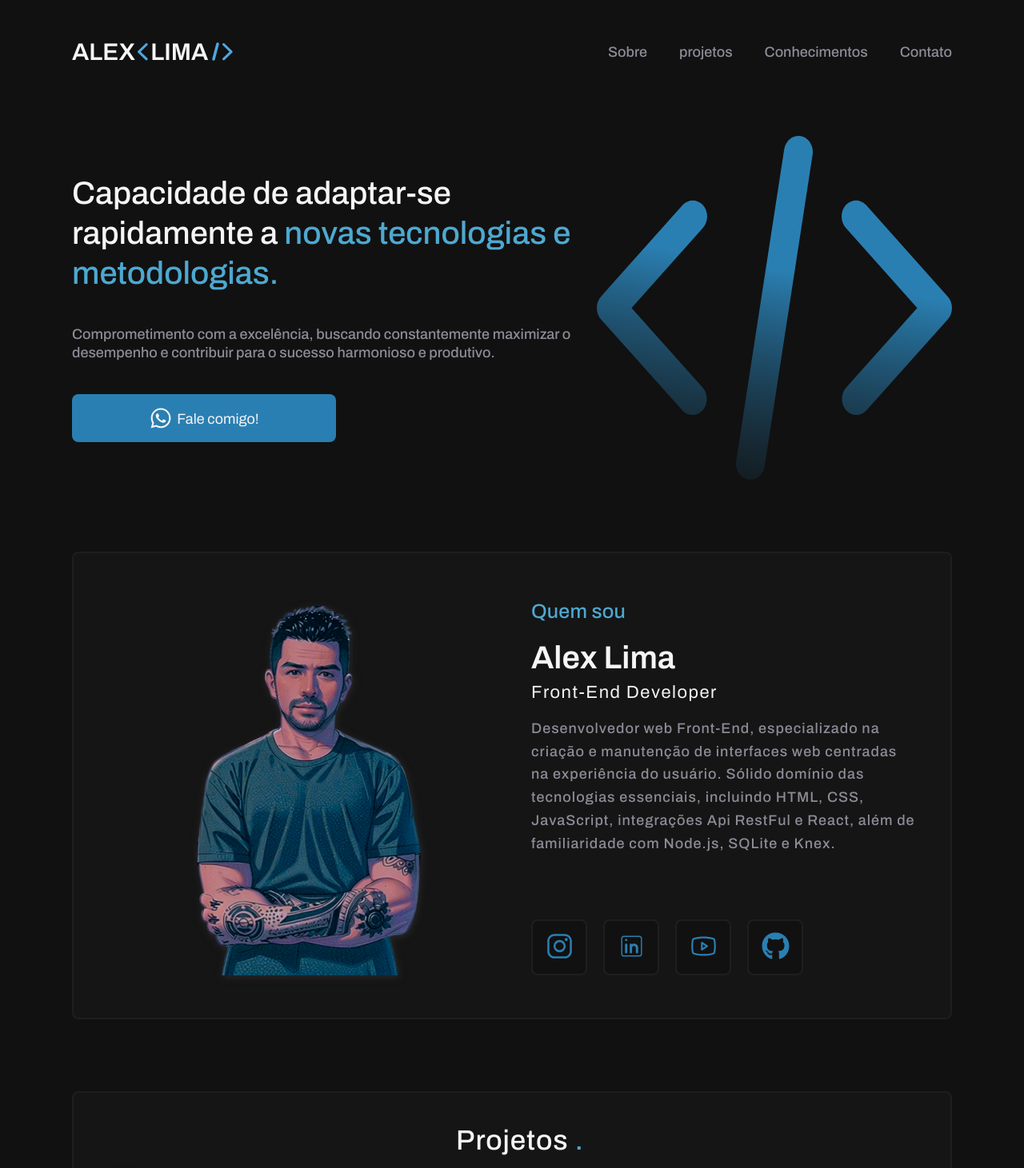
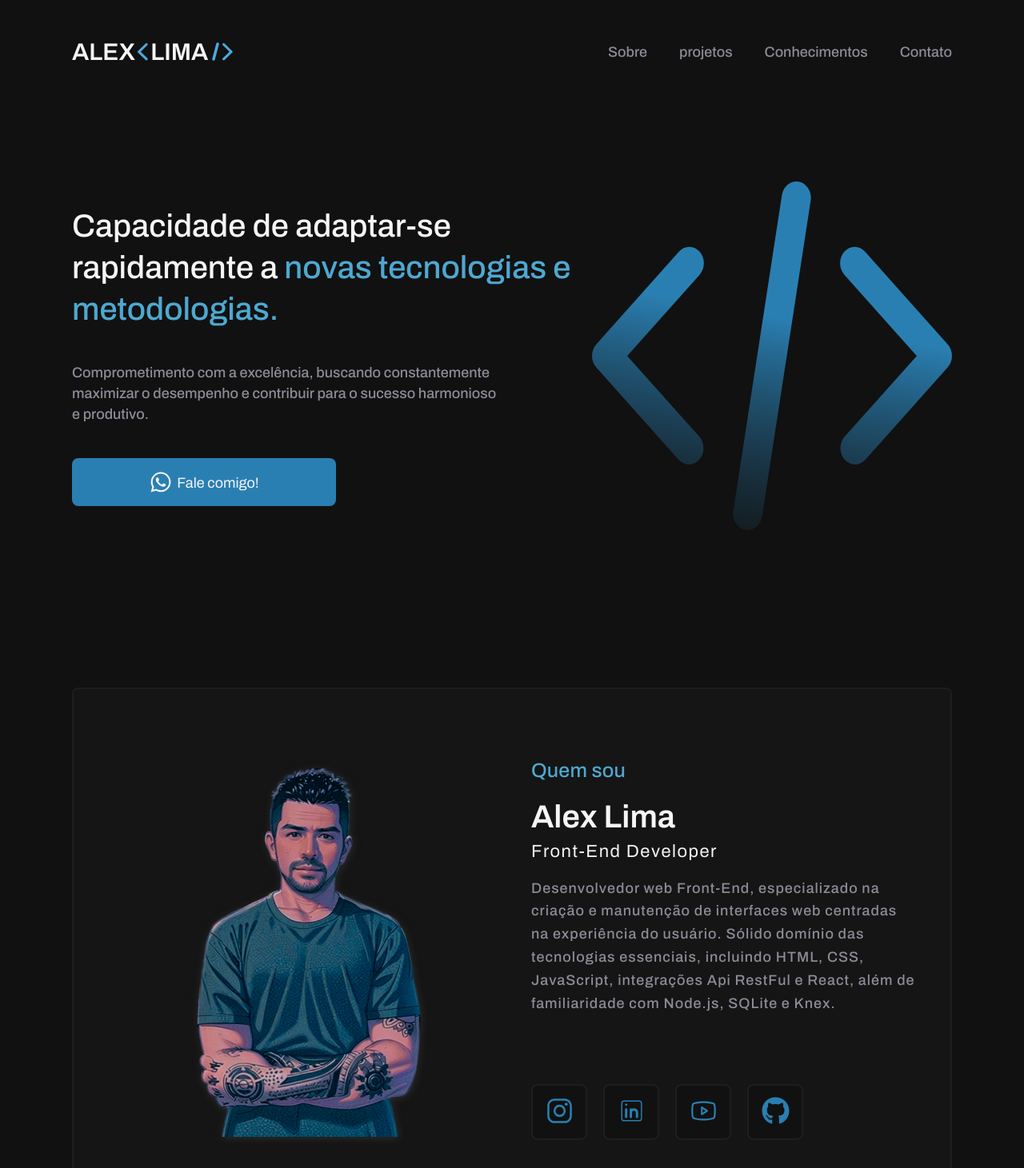
Before and after one commit to A1exLima/portfolio_alex_lima_react, a React (Vite) app: page / in a window 1280 px wide. Shown: the top 1461 px of the page at 80% size. Built offline with nearby package versions, Linux system fonts and the light colour scheme.

Commit message:
refactor(banner): Alteração responsividade
- Ajuste espaçamento do texto
- Correção altura do container

```diff
--- a/src/components/about/style.ts
+++ b/src/components/about/style.ts
@@ -2,7 +2,7 @@ import styled from 'styled-components'
 
 export const AboutContainer = styled.section`
   width: 100%;
-  height: 58.5rem;
+  height: 65rem;
 
   display: flex;
   align-items: center;
@@ -35,16 +35,16 @@ export const AboutContainer = styled.section`
     @keyframes oscillation {
       0%,
       100% {
-        filter: brightness(105%);
+        filter: brightness(110%);
       }
       50% {
-        filter: brightness(120%);
+        filter: brightness(125%);
       }
     }
   }
 
   > div {
-    height: 95%;
+    height: 85%;
     display: flex;
     flex-direction: column;
     align-items: start;
--- a/src/components/banner/index.tsx
+++ b/src/components/banner/index.tsx
@@ -1,9 +1,9 @@
 import { BannerContainer } from './style'
-
-import { TypingAnimation } from '../TypingAnimation'
 
 import codeBanner from '../../assets/icons/codeBanner.svg'
 import { MdWhatsapp } from 'react-icons/md'
+
+import { TypingAnimation } from '../TypingAnimation'
 
 export function Banner() {
   const textToType =
--- a/src/components/banner/style.ts
+++ b/src/components/banner/style.ts
@@ -2,20 +2,23 @@ import styled from 'styled-components'
 
 export const BannerContainer = styled.section`
   width: 100%;
+  min-height: 60rem;
+
   display: flex;
   align-items: center;
   justify-content: space-between;
 
   > div {
-    max-width: 65.6rem;
+    max-width: 64.8rem;
+    margin-top: -5rem;
     display: flex;
     flex-direction: column;
     justify-content: center;
+    gap: 4rem;
 
     > h1 {
       font-weight: 500;
-      line-height: 125%;
-      padding-bottom: 4rem;
+      line-height: 130%;
       font-size: 4rem;
       color: ${(props) => props.theme.textInUpperCase};
 
@@ -41,9 +44,10 @@ export const BannerContainer = styled.section`
     }
 
     > p {
-      height: 4.6rem;
+      width: 82%;
+      height: 8rem;
       font-weight: 500;
-      line-height: 125%;
+      line-height: 145%;
       font-size: 1.8rem;
       color: ${(props) => props.theme.textInSmallCase};
 
@@ -60,7 +64,6 @@ export const BannerContainer = styled.section`
 
       width: 33rem;
       height: 6rem;
-      margin-top: 4rem;
       background-color: ${(props) => props.theme['blue-object']};
       border-radius: 0.8rem;
 
@@ -83,8 +86,30 @@ export const BannerContainer = styled.section`
         width: 36rem;
       }
     }
+  }
 
-    @media (max-width: 768px) {
+  > figure {
+    width: 45rem;
+    display: flex;
+    align-items: center;
+    justify-content: center;
+    margin-top: -5rem;
+
+    > img {
+      width: 100%;
+    }
+  }
+
+  @media (max-width: 1120px) {
+    > figure {
+      display: none;
+    }
+  }
+
+  @media (max-width: 768px) {
+    justify-content: center;
+
+    > div {
       align-items: center;
 
       > h1 {
@@ -97,38 +122,21 @@ export const BannerContainer = styled.section`
         font-size: clamp(1.6rem, 2vw, 1.8rem);
       }
     }
+  }
 
-    @media (max-width: 545px) {
+  @media (max-width: 412px) {
+    > div {
       > p {
-        height: 6.6rem;
+        height: 9.5rem;
       }
     }
+  }
 
-    @media (max-width: 380px) {
+  @media (max-width: 380px) {
+    > div {
       > p {
         height: 8.6rem;
       }
     }
   }
-
-  > figure {
-    width: 45rem;
-    height: 43rem;
-    display: flex;
-    align-items: center;
-    justify-content: center;
-
-    > img {
-      width: 100%;
-    }
-
-    @media (max-width: 1120px) {
-      display: none;
-    }
-  }
-
-  @media (max-width: 768px) {
-    justify-content: center;
-    align-items: start;
-  }
 `
--- a/src/components/card/style.ts
+++ b/src/components/card/style.ts
@@ -190,7 +190,7 @@ export const CardContainer = styled.div<CardContainerProps>`
         background-size: cover;
         background-position: top;
         background-repeat: no-repeat;
-        border-radius: 2px;
+        border-radius: 5px;
         box-shadow: ${({ theme }) => `${theme.textInSmallCase}20`} 0px 0px 20px
           1px;
 
--- a/src/components/portfolioContent/index.tsx
+++ b/src/components/portfolioContent/index.tsx
@@ -103,8 +103,10 @@ export function PortfolioContent() {
         <ProjectGrid projectsArray={filteredProjects} />
       ) : (
         <ProjectNotFound>
-          <TbNotesOff />
-          <span>Projeto não encontrado</span>
+          <div>
+            <TbNotesOff />
+            <span>Projeto não encontrado</span>
+          </div>
         </ProjectNotFound>
       )}
     </PortfolioContainer>
--- a/src/components/portfolioContent/style.ts
+++ b/src/components/portfolioContent/style.ts
@@ -147,12 +147,21 @@ export const Filters = styled.span<FiltersProps>`
 
 export const ProjectNotFound = styled.div`
   width: 100%;
-  min-height: 61rem;
+  min-height: 65rem;
   display: flex;
   flex-direction: column;
   align-items: center;
   justify-content: center;
+
+  > div {
+    width: 100%;
+    height: fit-content;
+    display: flex;
+    flex-direction: column;
+    align-items: center;
     gap: 0.5rem;
+
+    margin-top: -5rem;
 
     > svg {
       font-size: 10rem;
@@ -173,4 +182,9 @@ export const ProjectNotFound = styled.div`
       font-weight: 500;
       opacity: 0.6;
     }
+  }
+
+  @media (max-width: 768px) {
+    min-height: 67.5rem;
+  }
 `
```
Lines whose indentation alone changed are shown as unchanged.
